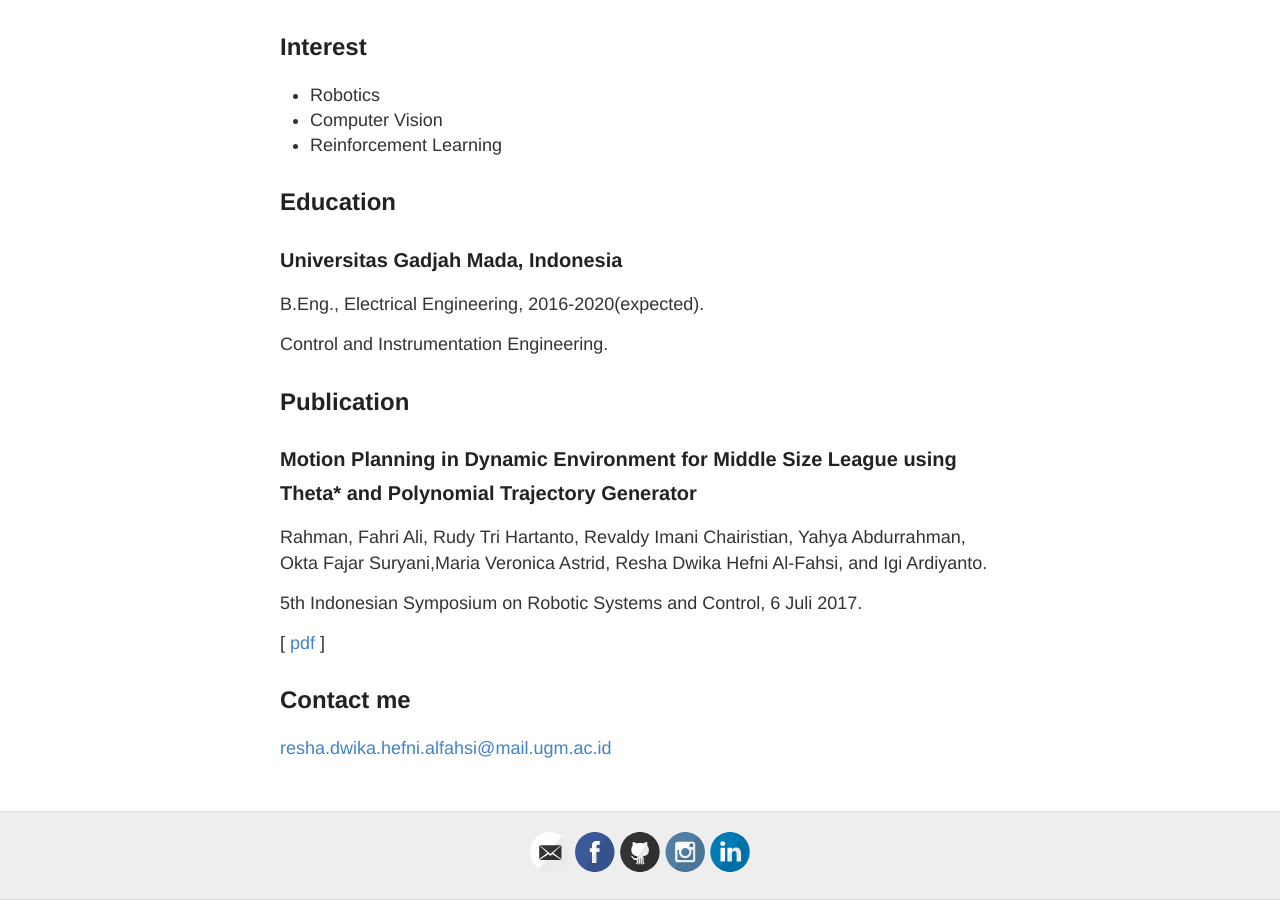
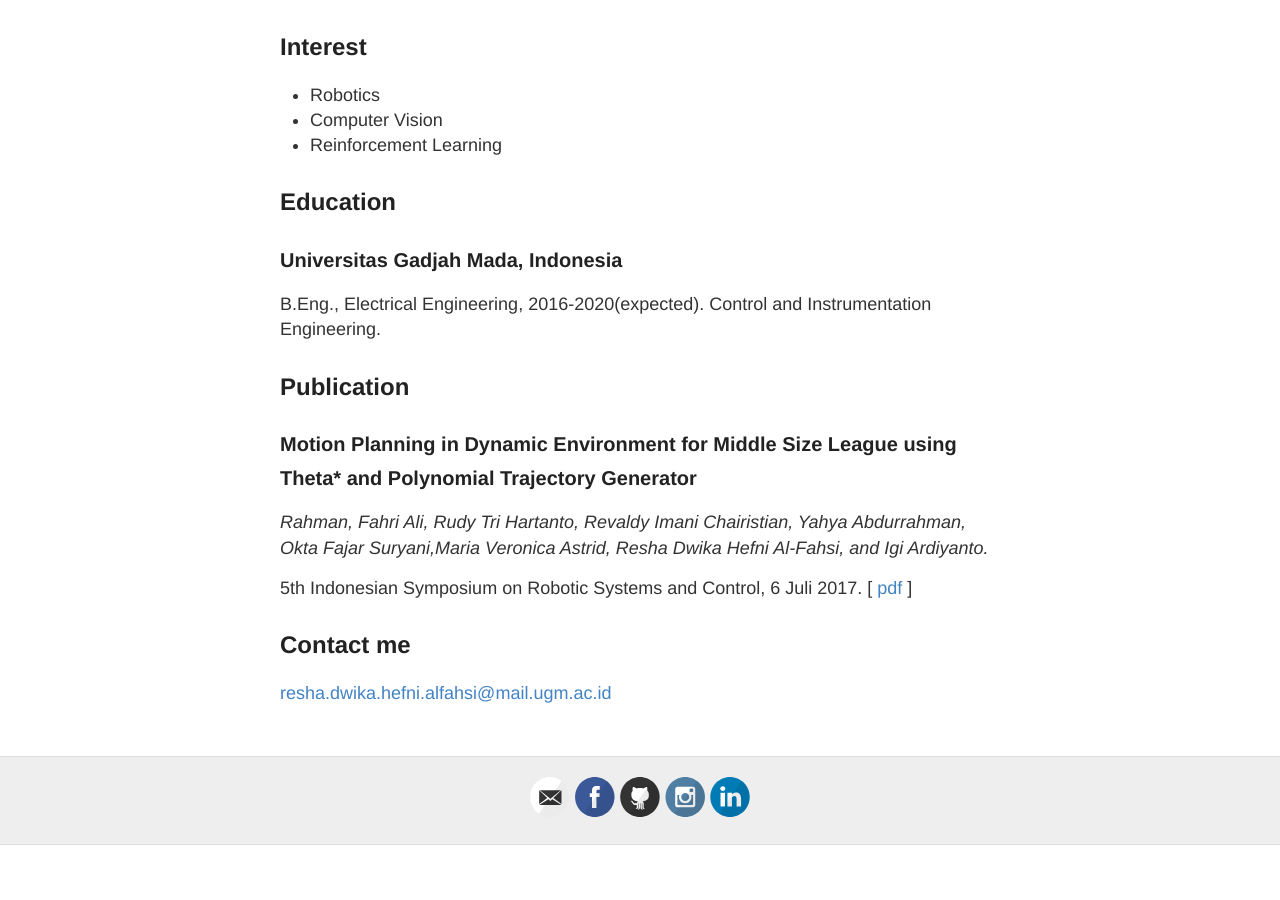
Before and after one commit to reshalfahsi/reshalfahsi.github.io, a Jekyll site: the page built from about.md, in a window 1280 px wide and 900 px high, scrolled down 708 px. Built offline with Jekyll 4.4.1, drawn with Linux system fonts in a browser that asks for light colours; after the commit the page ends 1553 px from its top, so only the background shows below that.

```diff
--- a/about.md
+++ b/about.md
@@ -25,17 +25,14 @@ permalink: /about/
 
 ## Education
 ### Universitas Gadjah Mada, Indonesia
-B.Eng., Electrical Engineering, 2016-2020(expected).
-
-Control and Instrumentation Engineering.
+>B.Eng., Electrical Engineering, 2016-2020(expected).
+>Control and Instrumentation Engineering.
 
 ## Publication
 ### Motion Planning in Dynamic Environment for Middle Size League using Theta* and Polynomial Trajectory Generator
-Rahman, Fahri Ali, Rudy Tri Hartanto, Revaldy Imani Chairistian, Yahya Abdurrahman, Okta Fajar Suryani,Maria Veronica Astrid, Resha Dwika Hefni Al-Fahsi, and Igi Ardiyanto.
-
-5th Indonesian Symposium on Robotic Systems and Control, 6 Juli 2017.
-
-[ [pdf](http://digilib.mercubuana.ac.id/manager/t!@file_artikel_abstrak/Isi_Artikel_877216399578.pdf) ]
+_Rahman, Fahri Ali, Rudy Tri Hartanto, Revaldy Imani Chairistian, Yahya Abdurrahman, Okta Fajar Suryani,Maria Veronica Astrid, Resha Dwika Hefni Al-Fahsi, and Igi Ardiyanto._
+>5th Indonesian Symposium on Robotic Systems and Control, 6 Juli 2017.
+>[ [pdf](http://digilib.mercubuana.ac.id/manager/t!@file_artikel_abstrak/Isi_Artikel_877216399578.pdf) ]
 
 ## Contact me
 [resha.dwika.hefni.alfahsi@mail.ugm.ac.id](mailto:resha.dwika.hefni.alfahsi@mail.ugm.ac.id)
```
